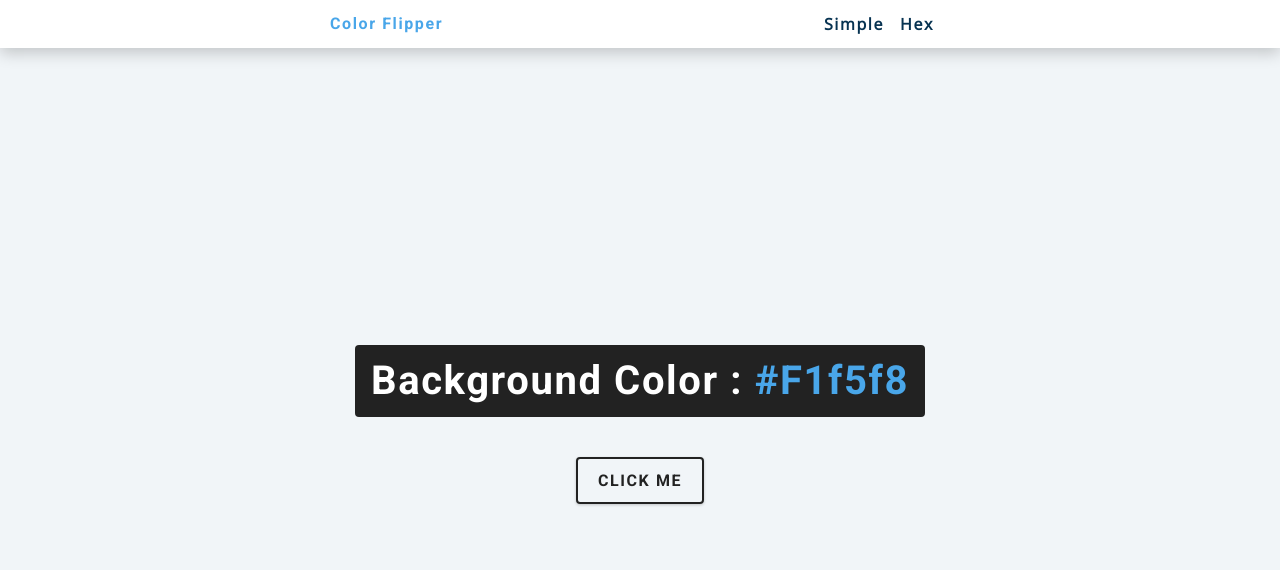
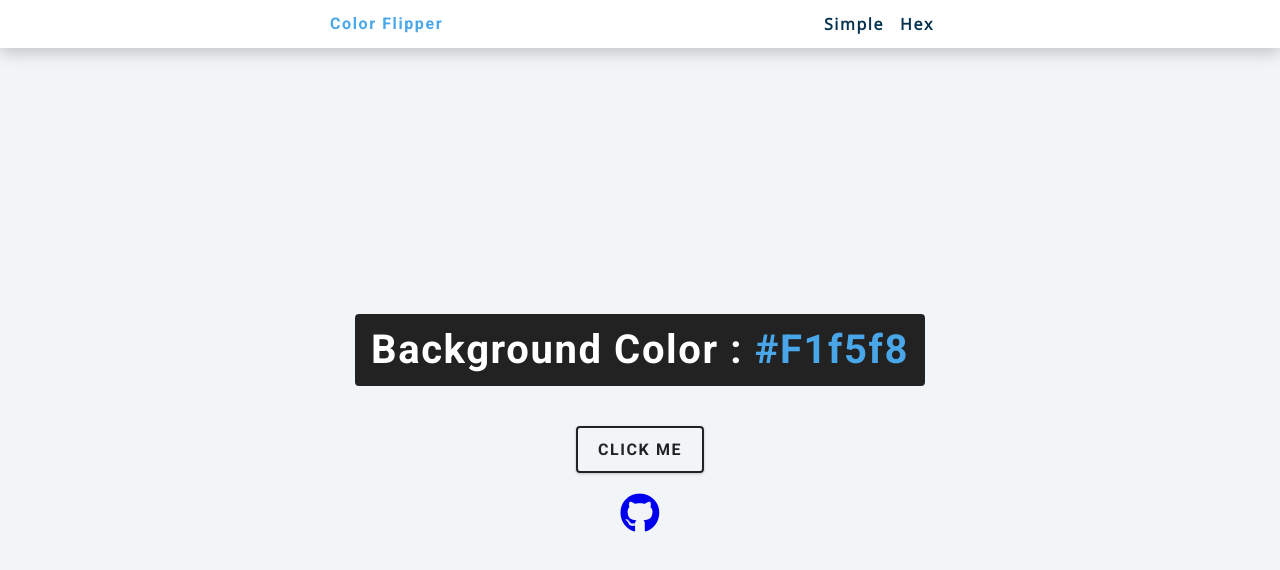
Before and after one commit to Adebayor7/Color-Flipper, a plain HTML site: page index.html in a window 1280 px wide. Drawn offline with nearby package versions, Linux system fonts and the light colour scheme.

Commit message:
added github icon

```diff
--- a/index.html
+++ b/index.html
@@ -4,6 +4,7 @@
     <meta charset="UTF-8" />
     <meta name="viewport" content="width=device-width, initial-scale=1.0" />
     <title>Color Flipper || Simple</title>
+    <link rel="stylesheet" href="https://use.fontawesome.com/releases/v5.15.3/css/all.css" integrity="sha384-SZXxX4whJ79/gErwcOYf+zWLeJdY/qpuqC4cAa9rOGUstPomtqpuNWT9wdPEn2fk" crossorigin="anonymous">
 
     <!-- styles -->
     <link rel="stylesheet" href="styles.css" />
@@ -22,6 +23,12 @@
       <div class="container">
         <h2>background color : <span class="color">#f1f5f8</span></h2>
         <button class="btn btn-hero" id="btn">click me</button>
+        <div class="github">
+            <a href="https://github.com/Adebayor7/Color-Flipper"
+            target="_blank" rel="noopener noreferrer">
+            <i class="fab fa-github"></i>
+            </a>
+        </div>
       </div>
     </main>
     <!-- javascript -->
--- a/styles.css
+++ b/styles.css
@@ -232,3 +232,12 @@ main {
   color: var(--clr-white);
   background: var(--clr-black);
 }
+.github {
+    padding-top: 20px;
+}
+.fab {
+    font-size: 2.5rem;
+}
+.fab:hover{
+    color: var(--clr-black);
+}
```
Also changed, not shown: 1 other file.
